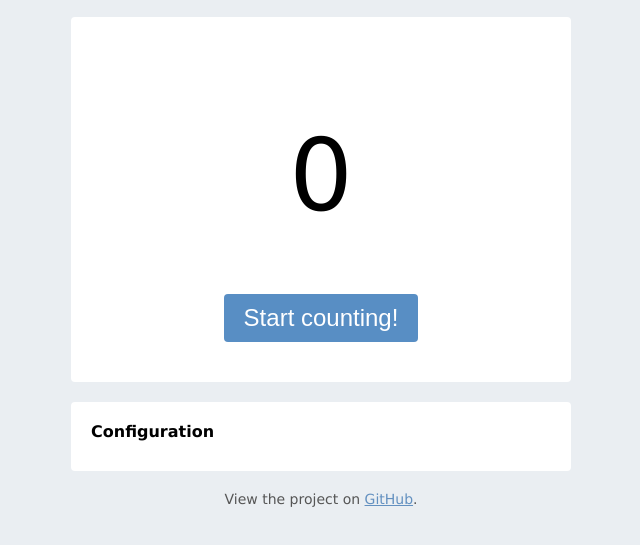
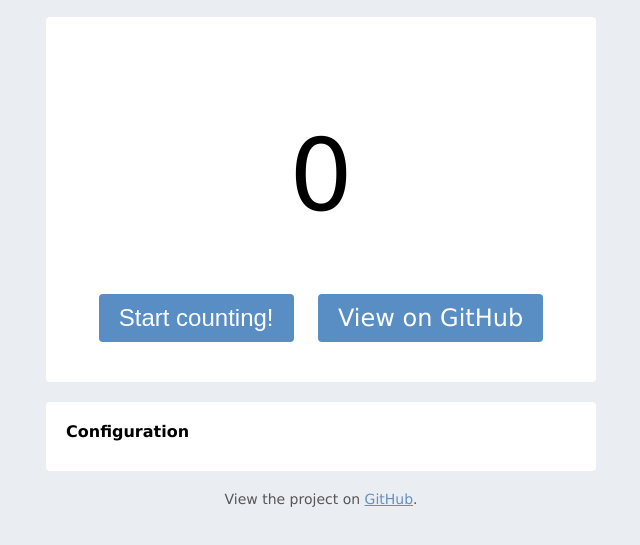
Before and after one commit to tombruijn/counter.js, a plain HTML site: page index.html in a window 1280 px wide. Shown: the part 123-668 px from the top of the page, without its empty margins (319-959 px from the left). Drawn offline with Linux system fonts and the light colour scheme.

Commit message:
Link to GitHub on example more visible

```diff
--- a/index.html
+++ b/index.html
@@ -50,7 +50,7 @@
       .container {
         margin: 20px auto 0 auto;
         padding: 20px 20px 20px 20px;
-        width: 500px;
+        width: 550px;
         background: #FFF;
         border-radius: 4px;
       }
@@ -60,8 +60,11 @@
         font-size: 100px;
         text-align: center;
       }
-      button {
-        display: block;
+      .buttons {
+        text-align: center;
+      }
+      .buttons a, button {
+        display: inline-block;
         margin: 20px auto 20px auto;
         padding: 10px 20px;
         font-size: 24px;
@@ -71,8 +74,15 @@
         cursor: pointer;
         border-radius: 4px;
       }
-      button:hover {
+      .buttons a:hover, button:hover {
         background: #7aa2c9;
+      }
+      .buttons a {
+        margin-left: 20px;
+        text-decoration: none;
+      }
+      .buttons a:hover {
+        text-decoration: underline;
       }
       #trigger {
         margin: 60px auto 20px auto;
@@ -95,7 +105,10 @@
     <div class="container">
       <div id="counter">1024</div>
 
-      <button id="trigger">Start counting!</button>
+      <div class="buttons">
+        <button id="trigger">Start counting!</button>
+        <a href="https://github.com/tombruijn/counter.js">View on GitHub</a>
+      </div>
     </div>
 
     <div class="container">
```
